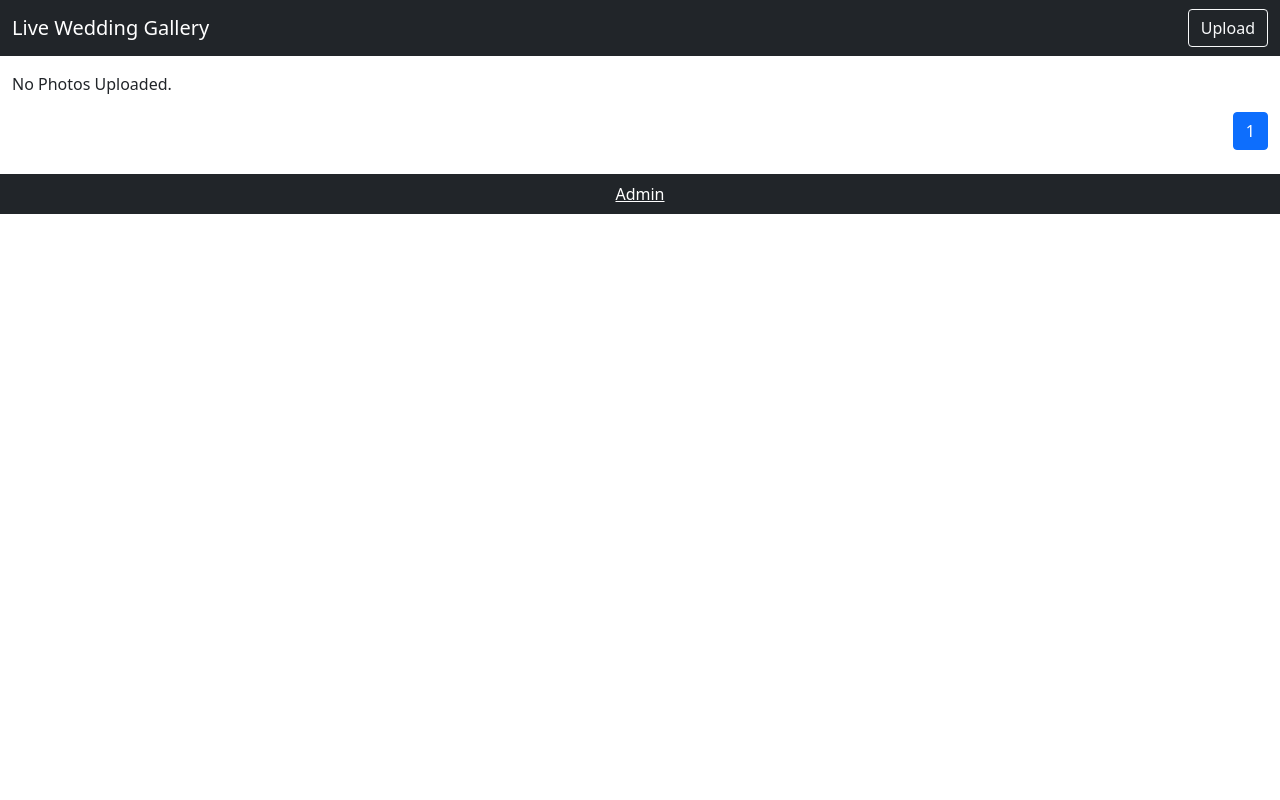
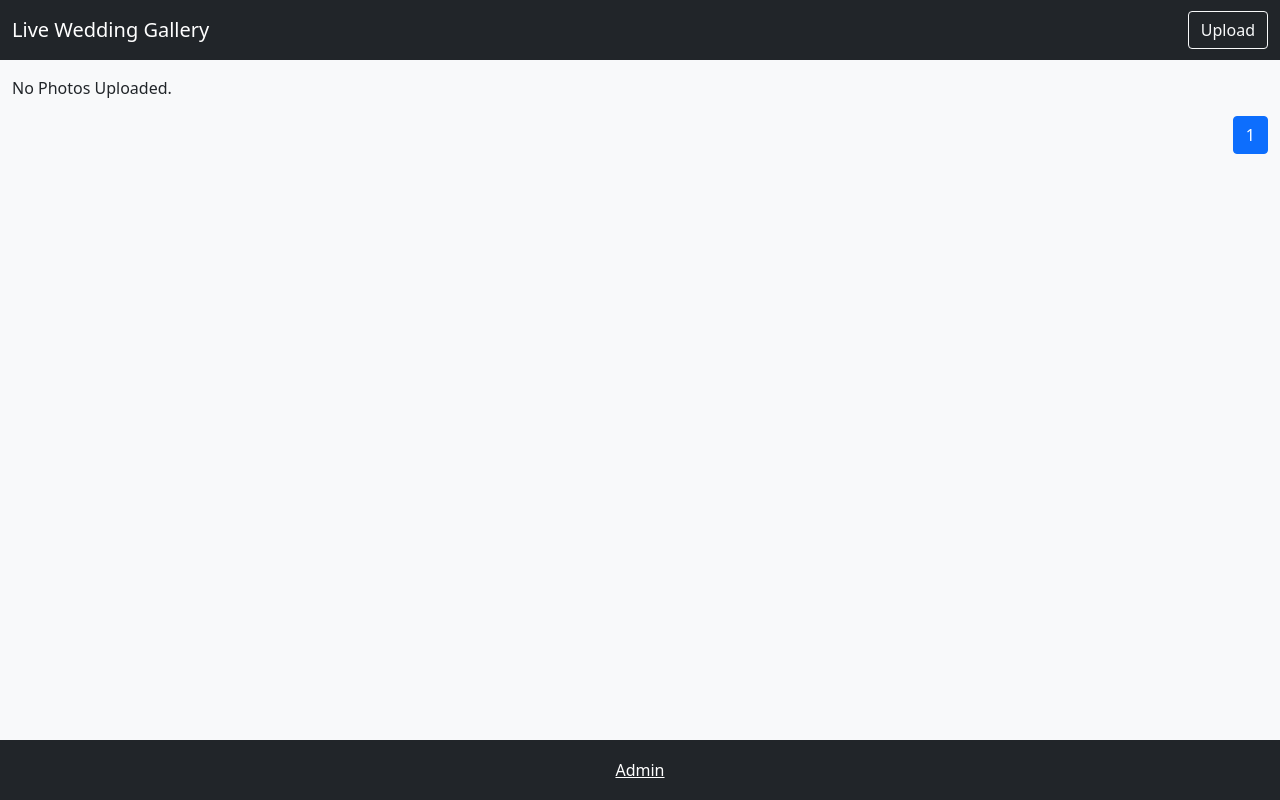
Before and after one commit to zmdavis15/wedding_gallery, a Django app: page / in a window 1280 px wide. Run offline with Django 4.2, Linux system fonts and the light colour scheme; data that the repository does not hold is empty; some libraries are stand-ins or nearby versions.

Commit message:
hopefully background is fixed

```diff
--- a/layout/static/layout/css/style.css
+++ b/layout/static/layout/css/style.css
@@ -2,12 +2,15 @@
 .asteriskField {
   color: red;
 }
-/* body {
-  min-height: 100vh;
-} */
+html, body {
+  height: 100%;
+}
+#main_content {
+  min-height: calc(100% - 120px);
+}
+.header {
+  height: 60px;
+}
 .footer {
-  position : relative;
-  bottom : 0;
-  height : 40px;
-  width:100%;
+  height: 60px;
 }
--- a/layout/templates/layout/base.html
+++ b/layout/templates/layout/base.html
@@ -20,7 +20,7 @@
   <body>
     <header>
       <!-- top nav bar here -->
-      <nav class="navbar navbar-light bg-dark mb-3">
+      <nav class="navbar navbar-light bg-dark header">
         <div class="container-fluid">
           <a class="navbar-brand text-white" href="{% url 'layout:index' %}">Live Wedding Gallery</a>
           <div class="d-flex">
--- a/layout/templates/layout/index.html
+++ b/layout/templates/layout/index.html
@@ -3,8 +3,8 @@
 {% block title %}Live Wedding - Ben and Lindsay{% endblock %}
 
 {% block content %}
-<div id="main_content" class="container-fluid">
-  <div class="row mb-2">
+<div id="main_content" class="container-fluid bg-light pt-3">
+  <div class="row">
     <!-- filter options -->
     <!-- <div class="">
       <select id="filter_dropdown" class="form-select">
```
